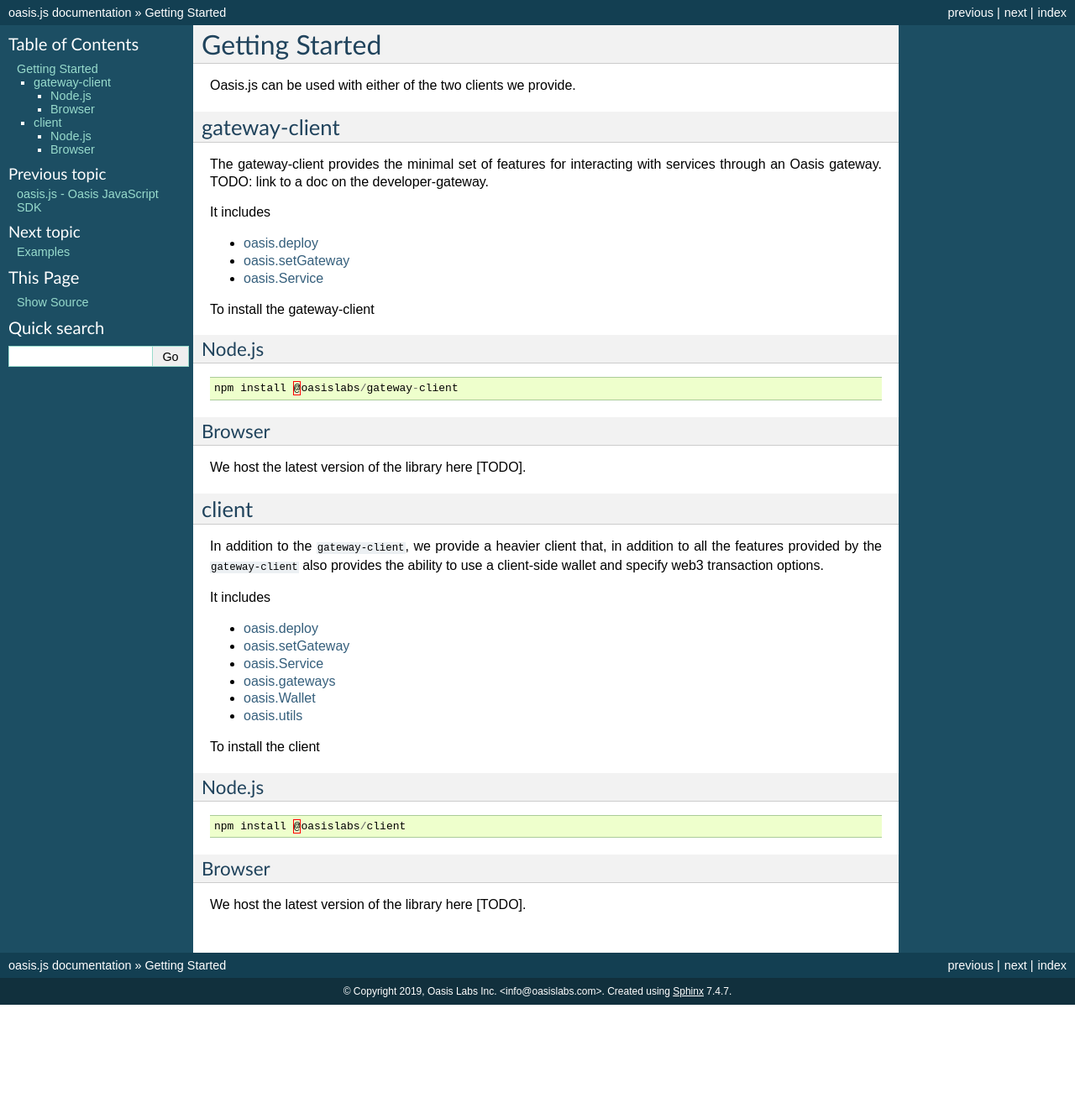
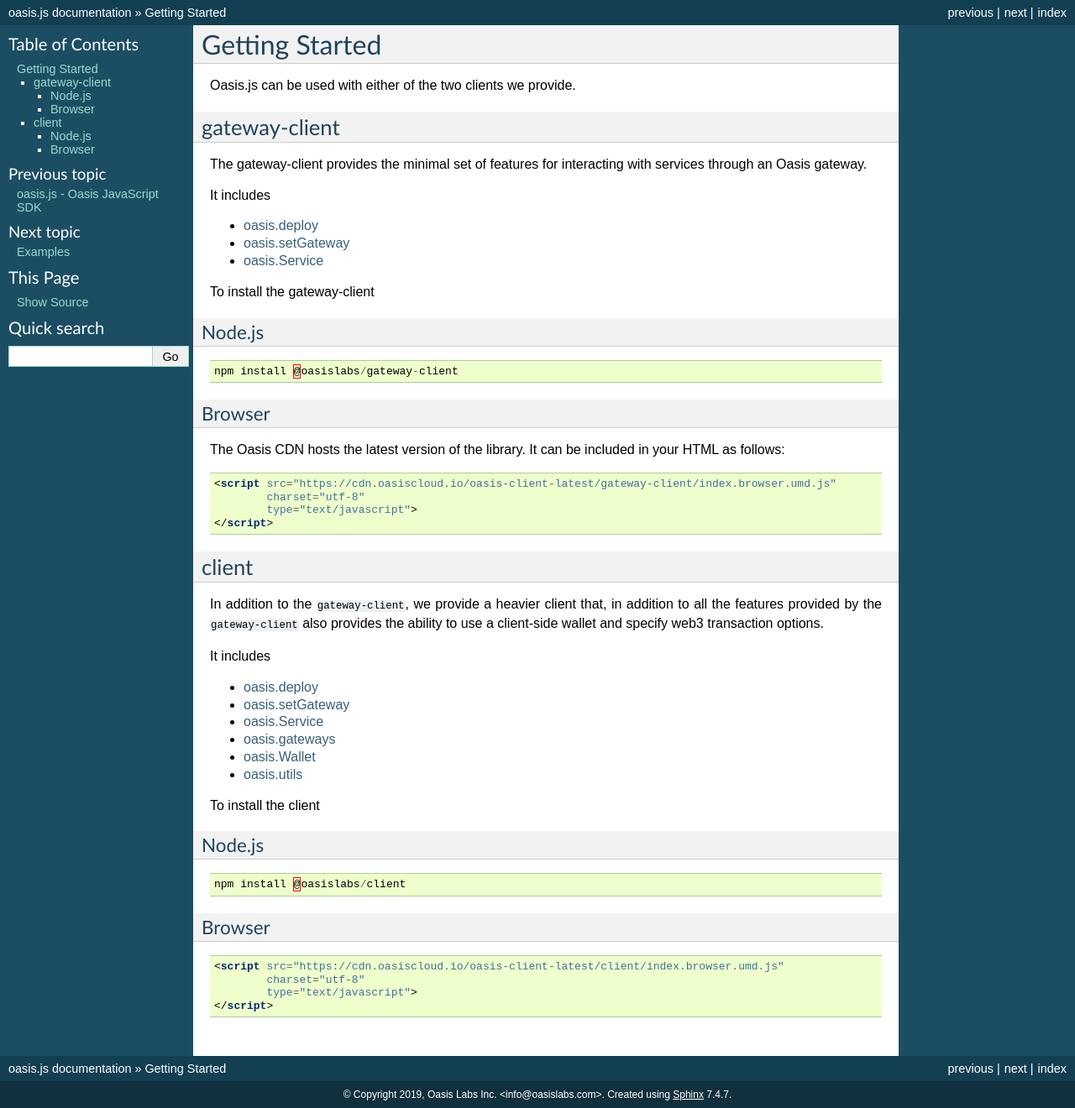
Before and after one commit to oasislabs/oasis.js, a Sphinx documentation site: the page built from docs/getting-started.rst, in a window 1280 px wide. Shown: the whole page at 84% size. Built offline with Sphinx 7.4.7, drawn with Linux system fonts in a browser that asks for light colours; before the commit the page ends 1197 px from its top, so only the background shows below that.

Commit message:
Update getting-started section with cdn urls

```diff
--- a/docs/getting-started.rst
+++ b/docs/getting-started.rst
@@ -8,7 +8,7 @@ gateway-client
 =========================
 
 The gateway-client provides the minimal set of features for interacting
-with services through an Oasis gateway. TODO: link to a doc on the developer-gateway.
+with services through an Oasis gateway.
 
 It includes
 
@@ -28,8 +28,14 @@ Node.js
 
 Browser
 --------
-We host the latest version of the library here [TODO].
+The Oasis CDN hosts the latest version of the library. It can be included in your HTML as follows:
 
+.. code-block:: html
+
+   <script src="https://cdn.oasiscloud.io/oasis-client-latest/gateway-client/index.browser.umd.js"
+           charset="utf-8"
+           type="text/javascript">
+   </script>
 
 client
 ========
@@ -59,4 +65,10 @@ Node.js
 
 Browser
 -------
-We host the latest version of the library here [TODO].
+
+.. code-block:: html
+
+   <script src="https://cdn.oasiscloud.io/oasis-client-latest/client/index.browser.umd.js"
+           charset="utf-8"
+           type="text/javascript">
+   </script>
```
